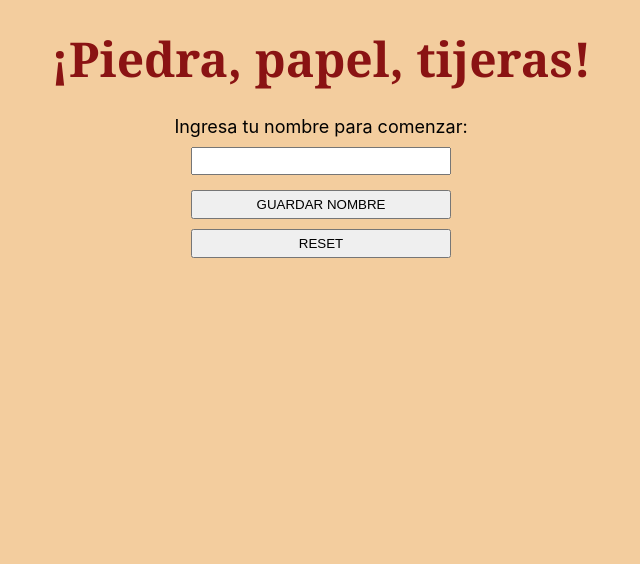
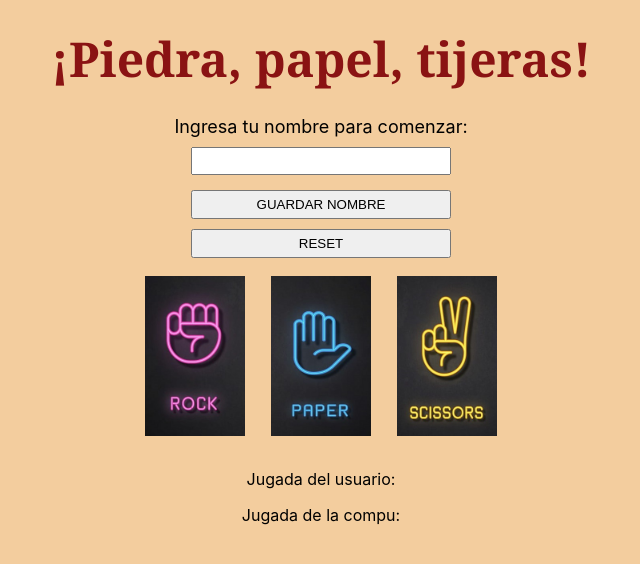
Before and after one commit to panchocandioti/practico3, a React (Create React App) app: page / in a window 1280 px wide. Shown: the top 564 px of the page, without its empty margins (319-959 px from the left). Built offline with nearby package versions, Linux system fonts and the light colour scheme.

Commit message:
PARTE 4:  Opción del jugador y del oponente

```diff
--- a/src/App.css
+++ b/src/App.css
@@ -36,3 +36,20 @@ button {
   margin: 5px;
   padding: 5px;
 }
+
+img {
+  max-width: 100px;
+  padding: 1%;
+}
+
+img:hover {
+  border: 2px solid rgb(249, 249, 43);
+  cursor: pointer;
+}
+
+#contenedor-imagenes {
+  display: flex;
+  flex-direction: row;
+  justify-content: center;
+  margin: 1%
+}
--- a/src/App.js
+++ b/src/App.js
@@ -1,6 +1,7 @@
 import React from 'react'
 import './App.css'
 import InterfazUsuario from './Components/InterfazUsuario'
+import SeleccionarJugada from './Components/SeleccionarJugada';
 
 function App() {
 
@@ -8,6 +9,7 @@ function App() {
       <div className='App'>
         <header className='App-header'>¡Piedra, papel, tijeras!</header>
         <InterfazUsuario />
+        <SeleccionarJugada/>
       </div>
     );
   }
--- /dev/null
+++ b/src/Components/SeleccionarJugada.js
@@ -0,0 +1,56 @@
+import React, {useState} from 'react'
+import rock from "../multimedia/rock.jpg"
+import paper from "../multimedia/paper.jpg"
+import scissors from "../multimedia/scissors.jpg"
+
+
+function SeleccionarJugada() {
+
+const piedra = "piedra";
+const papel = "papel";
+const tijeras = "tijeras";
+
+const [jugadaUsuario, setJugadaUsuario] = useState('');
+const [jugadaCompu, setJugadaCompu] = useState('');
+
+const clickPiedra = () => {
+    resetearJugadas();
+    setJugadaUsuario(piedra);
+    generarJugadaCompu();
+};
+
+const clickPapel = () => {
+    resetearJugadas();
+    setJugadaUsuario(papel);
+    generarJugadaCompu();
+};
+
+const clickTijeras = () => {
+    resetearJugadas();
+    setJugadaUsuario(tijeras);
+    generarJugadaCompu();
+};
+
+const generarJugadaCompu = () => {
+    let listaJugadas = [piedra, papel, tijeras];
+    let jugadaNumeroCompu = Math.floor(Math.random() * 3);
+    setJugadaCompu(listaJugadas[jugadaNumeroCompu]);
+}
+
+const resetearJugadas = () => {
+    setJugadaUsuario('');
+    setJugadaCompu('');
+}
+
+  return (
+    <div>
+    <img id="piedra" src={rock} alt="Piedra" onClick={clickPiedra}></img>
+    <img id="papel" src={paper} alt="Papel" onClick={clickPapel}></img>
+    <img id="tijeras" src={scissors} alt="Tijeras" onClick={clickTijeras}></img>
+    <p>Jugada del usuario: {jugadaUsuario}</p>
+    <p>Jugada de la compu: {jugadaCompu}</p>
+    </div>
+  )
+}
+
+export default SeleccionarJugada
```
